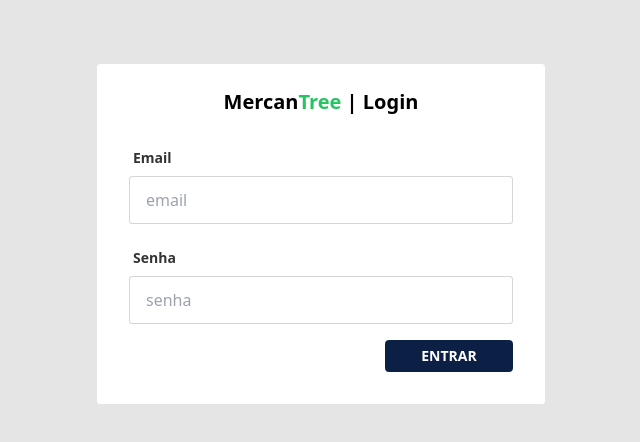
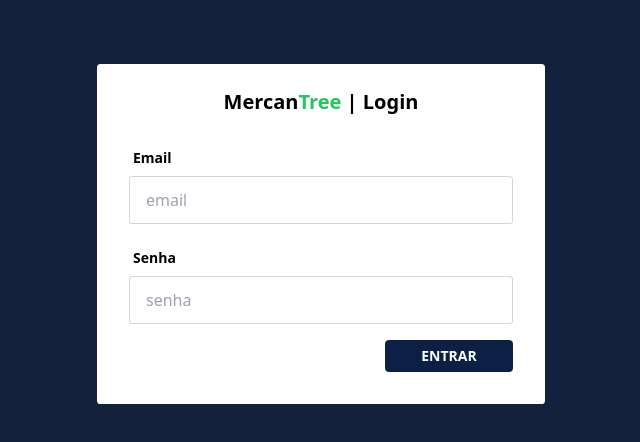
Before and after one commit to adielCalixto/MercanTree, a Vue app in the folder mercantree-fe/: page /login in a window 1280 px wide. Shown: the top 442 px of the page, without its empty margins (319-959 px from the left). Built offline with nearby package versions, Linux system fonts and the light colour scheme; no server answers.

Commit message:
Adjustments and translation

```diff
--- a/mercantree-fe/src/components/Home/HomeProductsOverview.vue
+++ b/mercantree-fe/src/components/Home/HomeProductsOverview.vue
@@ -1,6 +1,6 @@
 <template>
   <div class="mt-8">
-      <h1 class="text-2xl font-bold text-neutral mb-4">Acquisition Overview</h1>
+      <h1 class="text-2xl font-bold text-neutral mb-4">Última Aquisição</h1>
 
       <div class="overflow-x-auto">
         <table class="table w-full">
--- a/mercantree-fe/src/components/Home/HomeStats.vue
+++ b/mercantree-fe/src/components/Home/HomeStats.vue
@@ -2,17 +2,17 @@
     <div class="grid gap-4 grid-rows-2 grid-cols-1">
         <div class="stats stats-vertical shadow lg:stats-horizontal">
             <div class="stat place-items-center">
-                <div class="stat-title">Sales</div>
+                <div class="stat-title">Vendas</div>
                 <div class="stat-value">$31,485</div>
-                <div class="stat-desc">This week</div>
+                <div class="stat-desc">Desse mês</div>
             </div>
 
             <div class="stat place-items-start relative">
-                <div class="stat-title">Latest transactions</div>
+                <div class="stat-title">Últimas compras</div>
 
-                <div class="stat-value mr-4">List of transactions</div>
+                <div class="stat-value mr-4">Lista de Compras</div>
 
-                <a href="" class="btn btn-sm absolute  text-primary right-4 top-4">View all</a>
+                <a href="" class="btn btn-sm absolute  text-secondary right-4 top-4">Ver Tudo</a>
 
                 <div class="overflow-x-auto place-self-center w-full mt-4">
                     <table class="table table-compact w-full">
@@ -43,19 +43,19 @@
 
         <div class="stats stats-vertical lg:stats-horizontal">
             <div class="stat place-items-center">
-                <div class="stat-title">Downloads</div>
+                <div class="stat-title">Vendas do Dia</div>
                 <div class="stat-value">31K</div>
-                <div class="stat-desc">Jan 1st - Feb 1st</div>
+                <div class="stat-desc">1° Jan</div>
             </div>
 
             <div class="stat place-items-center">
-                <div class="stat-title">New Users</div>
+                <div class="stat-title">Vendas da Semana</div>
                 <div class="stat-value">4,200</div>
                 <div class="stat-desc">↗︎ 400 (22%)</div>
             </div>
 
             <div class="stat place-items-center">
-                <div class="stat-title">New Registers</div>
+                <div class="stat-title">Venda do Semestre</div>
                 <div class="stat-value">1,200</div>
                 <div class="stat-desc">↘︎ 90 (14%)</div>
             </div>
--- a/mercantree-fe/src/components/Login/index.vue
+++ b/mercantree-fe/src/components/Login/index.vue
@@ -1,6 +1,6 @@
 <template>
-    <div class="bg-base-200 h-screen py-16">
-        <div class="max-w-md mx-auto p-4 bg-primary rounded-box">
+    <div class="bg-base-300 h-screen py-16">
+        <div class="max-w-md mx-auto p-4 bg-base-100 rounded-box">
             <div class="text-center py-2 text-neutral">
                 <h1 class="text-xl font-bold">Mercan<span class="text-green-500 font-bold">Tree</span> | Login</h1>
             </div>
@@ -8,7 +8,7 @@
             <form @submit.prevent="login" class="p-4">
                 <div class="form-control w-full">
                     <label class="label">
-                        <span class="label-text font-semibold">Email</span>
+                        <span class="label-text font-semibold text-neutral">Email</span>
                     </label>
 
                     <input
@@ -23,7 +23,7 @@
                 </div>
                 <div class="form-control w-full my-4">
                     <label class="label">
-                        <span class="label-text font-semibold">Senha</span>
+                        <span class="label-text font-semibold text-neutral">Senha</span>
                     </label>
 
                     <input
--- a/mercantree-fe/tailwind.config.js
+++ b/mercantree-fe/tailwind.config.js
@@ -8,7 +8,7 @@
     },
     plugins: [require("daisyui")],
     daisyui: {
-        themes: [
+        themes: ['business',
             {
                 mercantree: {
                     primary: "#ffffff", //branco
@@ -34,7 +34,6 @@
                     "--tab-radius": "0.5rem", // border radius of tabs
                 },
             },
-            'business', 'luxury',
         ]
     }
 }
```
